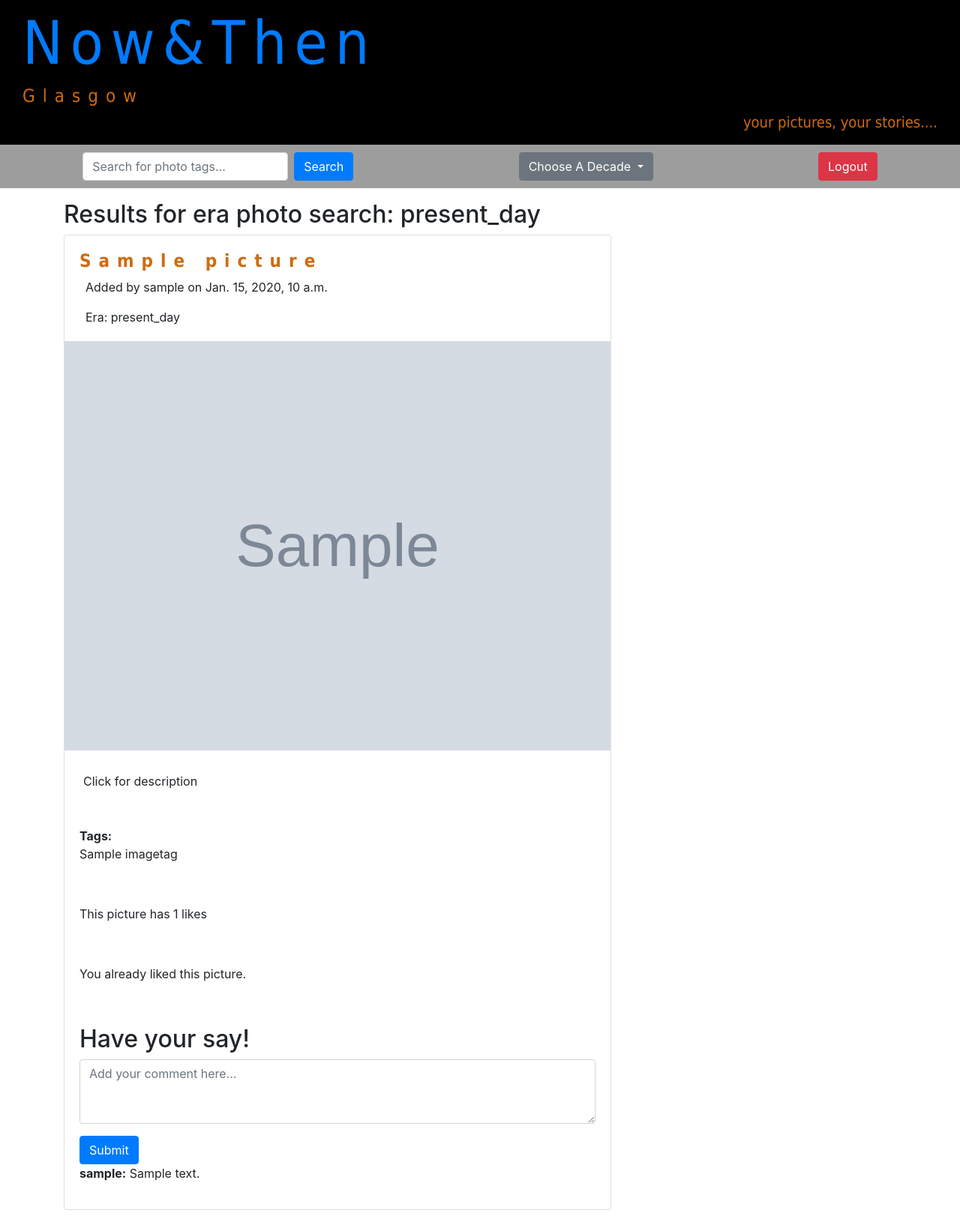
After one commit to JeffW12345/glasgow-now-and-then, a Django app: page /era/present_day/ in a window 1280 px wide. The commit adds this page. Shown: the whole page at 75% size. Run offline with Django 5.2, Linux system fonts and the light colour scheme; a user stored in the database is signed in; tables that the repository leaves empty hold one stand-in row (values such as "Sample post"); grey boxes marked "Sample" are stand-in pictures; some libraries are stand-ins or nearby versions.

Commit message:
Made it so that photos can be searched for by era.

```diff
--- a/now_and_then_project/glasgow_now_and_then_app/models.py
+++ b/now_and_then_project/glasgow_now_and_then_app/models.py
@@ -7,13 +7,13 @@ class Picture(models.Model):
      user = models.ForeignKey(User, on_delete=models.CASCADE, related_name='pictures')
 
      ERA_CHOICES = [
-          ('Present_day', 'Present Day'),
+          ('present_day', 'Present Day'),
           ('2010-2020', '2010-2020'),
           ('2000-2010', '2000-2010'),
           ('1990s', '1990s'),
           ('1980s', '1980s'),
           ('1970s', '1970s'),
-          ('1960s and earlier', '1960s and earlier')
+          ('1960s_and_earlier', '1960s and earlier')
      ]
 
      user = models.ForeignKey(User, on_delete=models.CASCADE)
--- a/now_and_then_project/glasgow_now_and_then_app/templates/_photo_feed_template_fragment.html
+++ b/now_and_then_project/glasgow_now_and_then_app/templates/_photo_feed_template_fragment.html
@@ -6,6 +6,7 @@
             <div>
                 <h4 class="card-title font-weight-bold mb-2">{{ p.title }}</h4>
                 <p class="card-text"><i class="far fa-clock pr-2"></i>Added by {{ p.user.username }} on {{ p.when_added }}</p>
+                <p class="card-text"><i class="far fa-clock pr-2"></i>Era: {{ p.era }}</p>
             </div>
         </div>
 
--- a/now_and_then_project/glasgow_now_and_then_app/templates/base.html
+++ b/now_and_then_project/glasgow_now_and_then_app/templates/base.html
@@ -73,12 +73,16 @@
                         Choose A Decade
                     </button>
                     <div class="dropdown-menu" aria-labelledby="dropdownMenuButton">
-                        <a class="dropdown-item" href="{% url 'nowandthen:1970' %}">1970s</a>
-                        <a class="dropdown-item" href="{% url 'nowandthen:1980' %}">1980s</a>
-                        <a class="dropdown-item" href="{% url 'nowandthen:2010' %}">2010s</a>
+                        <a class="dropdown-item" href="{% url 'nowandthen:era_search_results' era='present_day' %}">Present day</a>
+                        <a class="dropdown-item" href="{% url 'nowandthen:era_search_results' era='2010-2020' %}">2010-2020</a>
+                        <a class="dropdown-item" href="{% url 'nowandthen:era_search_results' era='2000-2010' %}">2000-2010</a>
+                        <a class="dropdown-item" href="{% url 'nowandthen:era_search_results' era='1990s' %}">1990s</a>
+                        <a class="dropdown-item" href="{% url 'nowandthen:era_search_results' era='1980s' %}">1980s</a>
+                        <a class="dropdown-item" href="{% url 'nowandthen:era_search_results' era='1970s' %}">1970s</a>
+                        <a class="dropdown-item" href="{% url 'nowandthen:era_search_results' era='1960s_and_earlier' %}">1960s and earlier</a>
                     </div>
                 </li>
-                <li>
+            <li>
                     <a href="{% url 'nowandthen:logout' %}" class="btn btn-danger">Logout</a>
                 </li>
             {% else %}
--- /dev/null
+++ b/now_and_then_project/glasgow_now_and_then_app/templates/era_search_results.html
@@ -0,0 +1,16 @@
+{% extends 'base.html' %}
+{% block body_block %}
+{% load custom_template_tags %}
+<div class="container">
+    <h2>Results for era photo search: {{ search_query }}</h2>
+    {% if pictures %}
+        <div class="row">
+            {% for p in pictures %}
+                {% include '_photo_feed_template_fragment.html' %}
+            {% endfor %}
+        </div>
+    {% else %}
+        <p><strong>No results found.</strong></p>
+    {% endif %}
+</div>
+{% endblock %}
--- a/now_and_then_project/glasgow_now_and_then_app/urls.py
+++ b/now_and_then_project/glasgow_now_and_then_app/urls.py
@@ -13,8 +13,6 @@ urlpatterns = [
     path('logout/', views.user_logout, name='logout'),
     path('photo_feed/', views.photo_feed, name='photo_feed'),
     path('add_picture/', views.add_picture, name='add_picture'),
-    path('1970/', views.photo70, name='1970'),
-    path('1980/', views.photo80, name='1980'),
-    path('2010/', views.photo10, name='2010'),
+    path('era/<str:era>/', views.era_search_results, name='era_search_results'),
     path('search/', views.search_results, name='search_results'),
 ] + static(settings.MEDIA_URL, document_root=settings.MEDIA_ROOT)
--- a/now_and_then_project/glasgow_now_and_then_app/views.py
+++ b/now_and_then_project/glasgow_now_and_then_app/views.py
@@ -119,33 +119,6 @@ def photo_feed(request: HttpRequest) -> HttpResponse:
         'tags': tags,
     })
 # For accessing the 1970s photo feed (functionality not completed)
-def photo70(request):
-    picture_list_70 = Picture.objects.filter(era=1970)
-
-    context_dict = {}
-    context_dict['pictures70'] = picture_list_70
-
-    return render(request, '1970.html', context=context_dict)
-
-
-# For accessing the 1980s photo feed (functionality not completed)
-def photo80(request):
-    picture_list_80 = Picture.objects.filter(era=1980)
-
-    context_dict = {}
-    context_dict['pictures80'] = picture_list_80
-
-    return render(request, '1980.html', context=context_dict)
-
-
-# For accessing the 2010s photo feed (functionality not completed)
-def photo10(request):
-    picture_list_10 = Picture.objects.filter(era=2010)
-
-    context_dict = {}
-    context_dict['pictures10'] = picture_list_10
-
-    return render(request, '2010.html', context=context_dict)
 
 @login_required
 def search_results(request):
@@ -170,6 +143,26 @@ def search_results(request):
         })
 
 @login_required
+def era_search_results(request, era):
+    if era:
+        pictures = Picture.objects.filter(era__icontains=era)
+
+        comment_form = CommentForm()
+        picture_like_form = PictureLikeForm()
+        picture_likes = PictureLike.objects.all()
+
+        tags = ImageTag.objects.all()
+
+        return render(request, 'era_search_results.html', {
+            'pictures': pictures,
+            'comment_form': comment_form,
+            'picture_like_form': picture_like_form,
+            'picture_likes': picture_likes,
+            'tags': tags,
+            'search_query': era
+        })
+
+@login_required
 def user_logout(request):
     logout(request)
     return render(request, 'logout.html')
```
Also changed, not shown: now_and_then_project/glasgow_now_and_then_app/templates/1970.html (deleted, +0 -23 lines), now_and_then_project/glasgow_now_and_then_app/templates/1980.html (deleted, +0 -23 lines), now_and_then_project/glasgow_now_and_then_app/templates/2010.html (deleted, +0 -23 lines).
